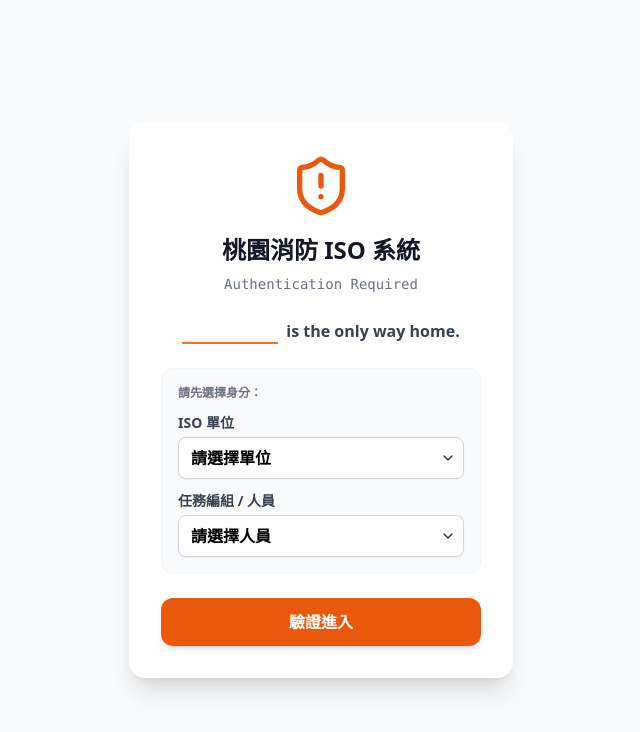
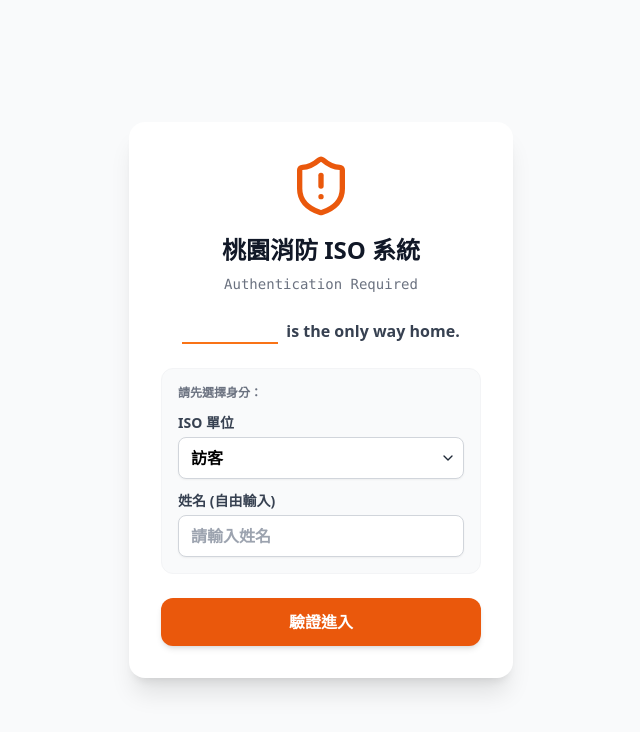
Before and after one commit to rejecting-ambulance/tyfd_iso_form, a React (Vite) app: page / in a window 1280 px wide. Shown: the top 732 px of the page, without its empty margins (319-959 px from the left). Built offline with nearby package versions, Linux system fonts and the light colour scheme.

Commit message:
feat: 增加訪客模式，允許使用者在選擇訪客單位時自由輸入姓名，並將登入單位預設為訪客。

```diff
--- a/App.tsx
+++ b/App.tsx
@@ -454,7 +454,7 @@ const App: React.FC = () => {
   const [isUploadingImage, setIsUploadingImage] = useState(false);
   const [isSubmitting, setIsSubmitting] = useState(false);
 
-  const [loginUnit, setLoginUnit] = useState('');
+  const [loginUnit, setLoginUnit] = useState('訪客');
   const [loginName, setLoginName] = useState('');
 
   const fileRefS1 = useRef<HTMLInputElement>(null);
@@ -573,14 +573,23 @@ const App: React.FC = () => {
                 label="ISO 單位"
                 value={loginUnit}
                 onChange={(e) => { setLoginUnit(e.target.value); setLoginName(''); }}
-                options={[{ value: '', label: '請選擇單位' }, ...unitOptions]}
+                options={[{ value: '訪客', label: '訪客' }, ...unitOptions]}
               />
+              {loginUnit === '訪客' ? (
+                <InputField
+                  label="姓名 (自由輸入)"
+                  value={loginName}
+                  onChange={(e) => setLoginName(e.target.value)}
+                  placeholder="請輸入姓名"
+                />
+              ) : (
                 <SelectField
                   label="任務編組 / 人員"
                   value={loginName}
                   onChange={(e) => setLoginName(e.target.value)}
                   options={[{ value: '', label: '請選擇人員' }, ...getPersonnelOptions(loginUnit)]}
                 />
+              )}
             </div>
 
             {loginError && (
@@ -733,9 +742,13 @@ const App: React.FC = () => {
     <div className="space-y-6 pb-20 animate-fadeIn bg-white">
       <SectionTitle icon={User} title="1. 基本資訊" />
       <div className="grid grid-cols-1 md:grid-cols-2 gap-4">
-        <div className="flex gap-2 w-full">
-          <SelectField label="ISO 單位" value={formData.isoUnit || ''} onChange={(e) => { updateField('isoUnit', e.target.value); updateField('isoName', ''); }} options={[{ value: '', label: '單位' }, ...unitOptions]} className="flex-1" />
+        <div className="flex flex-col md:flex-row gap-2 w-full">
+          <SelectField label="ISO 單位" value={formData.isoUnit || '訪客'} onChange={(e) => { updateField('isoUnit', e.target.value); updateField('isoName', ''); }} options={[{ value: '訪客', label: '訪客' }, ...unitOptions]} className="flex-1" />
+          {(!formData.isoUnit || formData.isoUnit === '訪客') ? (
+            <InputField label="任務編組 / 人員 (自由輸入)" value={formData.isoName || ''} onChange={(e) => updateField('isoName', e.target.value)} className="flex-1" />
+          ) : (
             <SelectField label="任務編組 / 人員" value={formData.isoName || ''} onChange={(e) => updateField('isoName', e.target.value)} options={[{ value: '', label: '人員' }, ...getPersonnelOptions(formData.isoUnit)]} className="flex-1" />
+          )}
         </div>
         <TimeRecorder label="抵達現場時間" value={formData.arrivalTime} onChange={(val) => updateField('arrivalTime', val)} />
       </div>
```
Lines whose indentation alone changed are shown as unchanged.
